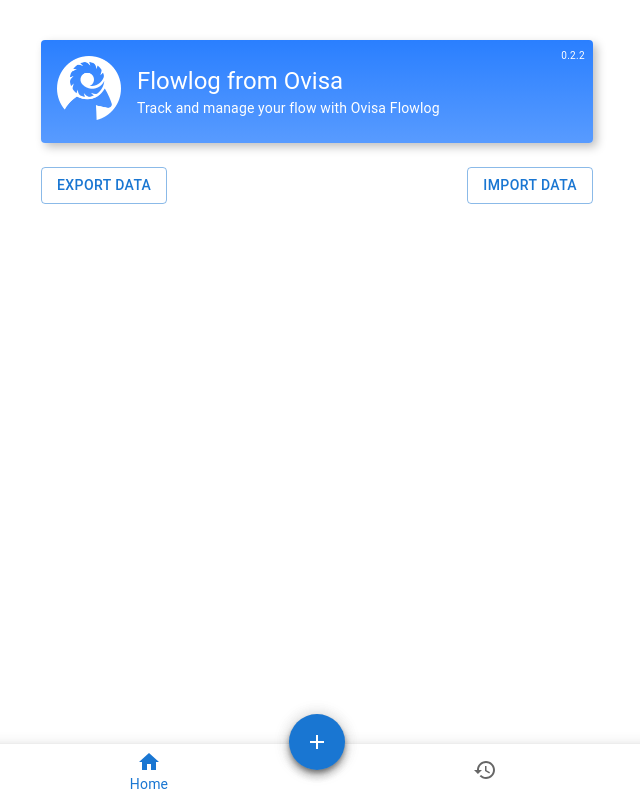
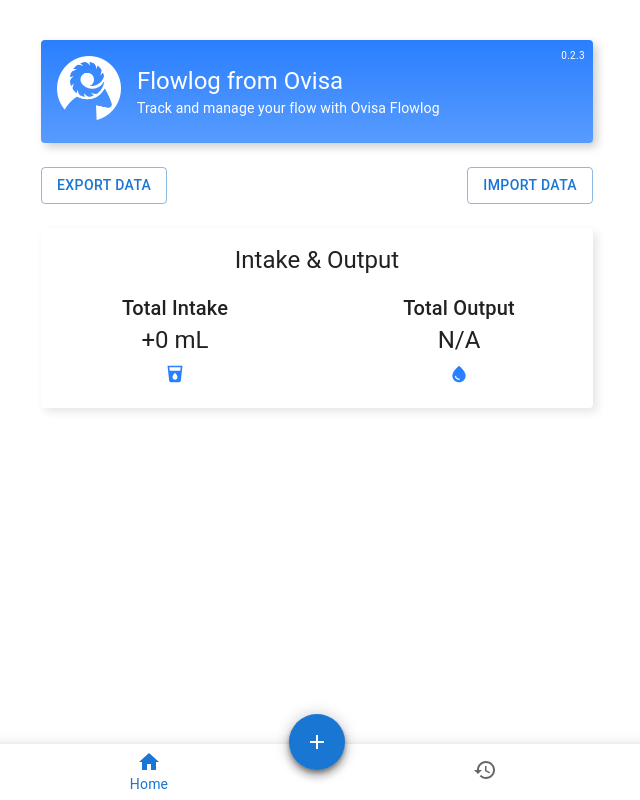
Before and after one commit to ovisatech/flowlog, a React (Create React App) app: page / in a window 1280 px wide. Shown: the whole page, without its empty margins (323-963 px from the left). Built offline with nearby package versions, Linux system fonts and the light colour scheme.

Commit message:
adds input output card front page

```diff
--- a/package.json
+++ b/package.json
@@ -1,6 +1,6 @@
 {
   "name": "ovisa-flowlog",
-  "version": "0.2.2",
+  "version": "0.2.3",
   "private": true,
   "scripts": {
     "build": "react-scripts build && cp public/.htaccess build/.htaccess",
--- a/src/components/FlowlogCard/FlowlogCard.tsx
+++ b/src/components/FlowlogCard/FlowlogCard.tsx
@@ -10,7 +10,7 @@
         background: "linear-gradient(0, #589BFF 0%, #2A7FFF 100%)",
         color: "white",
         marginBottom: 3,
-        boxShadow: "4px 4px 10px rgba(0, 0, 0, 0.25)",
+        boxShadow: "4px 4px 10px rgba(0, 0, 0, 0.2)",
         position: "relative",
       }}
     >
--- /dev/null
+++ b/src/components/IntakeOutputCard/IntakeOutputCard.tsx
@@ -0,0 +1,78 @@
+import React from "react";
+import {
+  Card,
+  CardContent,
+  CardHeader,
+  Typography,
+  Grid2 as Grid,
+  Box,
+} from "@mui/material";
+import LocalDrinkIcon from "@mui/icons-material/LocalDrink";
+import WaterDropIcon from "@mui/icons-material/WaterDrop";
+import { useEntriesContext } from "../../context/EntriesContext";
+
+const IntakeOutputCard: React.FC = () => {
+  const { urinationEntriesData, liquidEntriesData } = useEntriesContext();
+  const { entries: urinationEntries } = urinationEntriesData;
+  const { entries: liquidEntries } = liquidEntriesData;
+
+  const totalIntake = liquidEntries.reduce(
+    (sum, entry) => sum + entry.volumeMl,
+    0
+  );
+
+  let totalOutput = undefined;
+  const filteredUrinationEntries = urinationEntries.filter(
+    (e) => e.volumeMl || e.estimatedVolumeMl
+  );
+  if (filteredUrinationEntries.length !== 0) {
+    totalOutput = filteredUrinationEntries.reduce(
+      (sum, entry) => sum + (entry.volumeMl ?? entry.estimatedVolumeMl ?? 0),
+      0
+    );
+  }
+
+  return (
+    <Card
+      sx={{
+        marginTop: 3,
+        boxShadow: "4px 4px 10px rgba(0, 0, 0, 0.1)",
+      }}
+      elevation={0}
+    >
+      <CardHeader title="Intake & Output" sx={{ textAlign: "center" }} />
+      <CardContent sx={{ padding: 0 }}>
+        <Grid container spacing={2}>
+          <Grid size={6}>
+            <Typography variant="h6" align="center">
+              Total Intake
+            </Typography>
+            <Typography variant="h5" align="center">
+              +{totalIntake} mL
+            </Typography>
+            <Box
+              sx={{ display: "flex", justifyContent: "center", marginTop: 1 }}
+            >
+              <LocalDrinkIcon sx={{ color: "#2A7FFF", fontSize: 20 }} />
+            </Box>
+          </Grid>
+          <Grid size={6}>
+            <Typography variant="h6" align="center">
+              Total Output
+            </Typography>
+            <Typography variant="h5" align="center">
+              {totalOutput === undefined ? "N/A" : `-${totalOutput} mL`}
+            </Typography>
+            <Box
+              sx={{ display: "flex", justifyContent: "center", marginTop: 1 }}
+            >
+              <WaterDropIcon sx={{ color: "#2A7FFF", fontSize: 20 }} />
+            </Box>
+          </Grid>
+        </Grid>
+      </CardContent>
+    </Card>
+  );
+};
+
+export default IntakeOutputCard;
--- /dev/null
+++ b/src/components/IntakeOutputCard/index.js
@@ -0,0 +1 @@
+export { default } from "./IntakeOutputCard";
--- a/src/pages/Home/HomePage.tsx
+++ b/src/pages/Home/HomePage.tsx
@@ -1,12 +1,14 @@
 import { Box } from "@mui/material";
 import FlowlogCard from "../../components/FlowlogCard";
 import ImportExport from "../../components/ImportExport";
+import IntakeOutputCard from "../../components/IntakeOutputCard";
 
 const HomePage = () => {
   return (
     <Box sx={{ maxWidth: 600, margin: "auto", padding: 3 }}>
       <FlowlogCard />
       <ImportExport />
+      <IntakeOutputCard totalIntake={0} totalOutput={0} />
     </Box>
   );
 };
```
